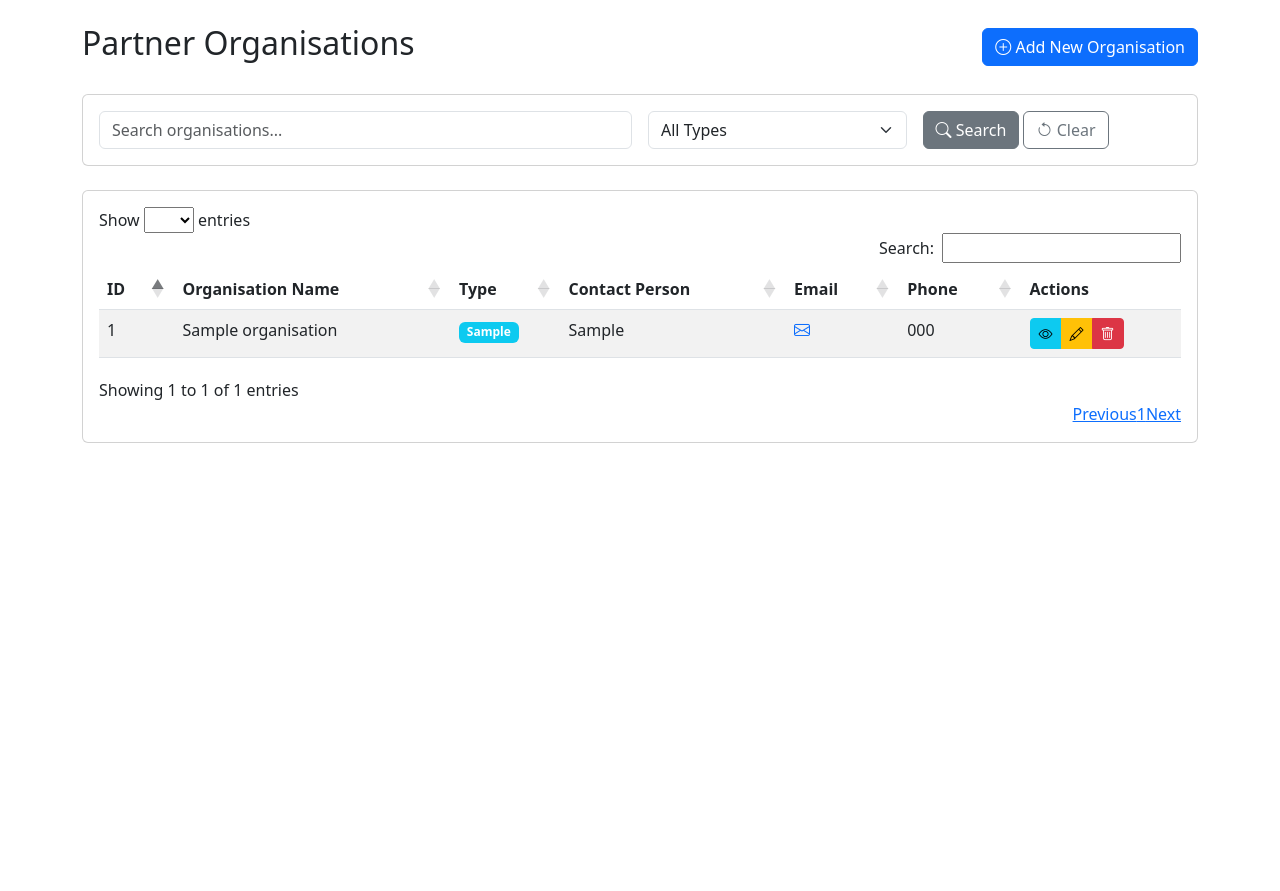
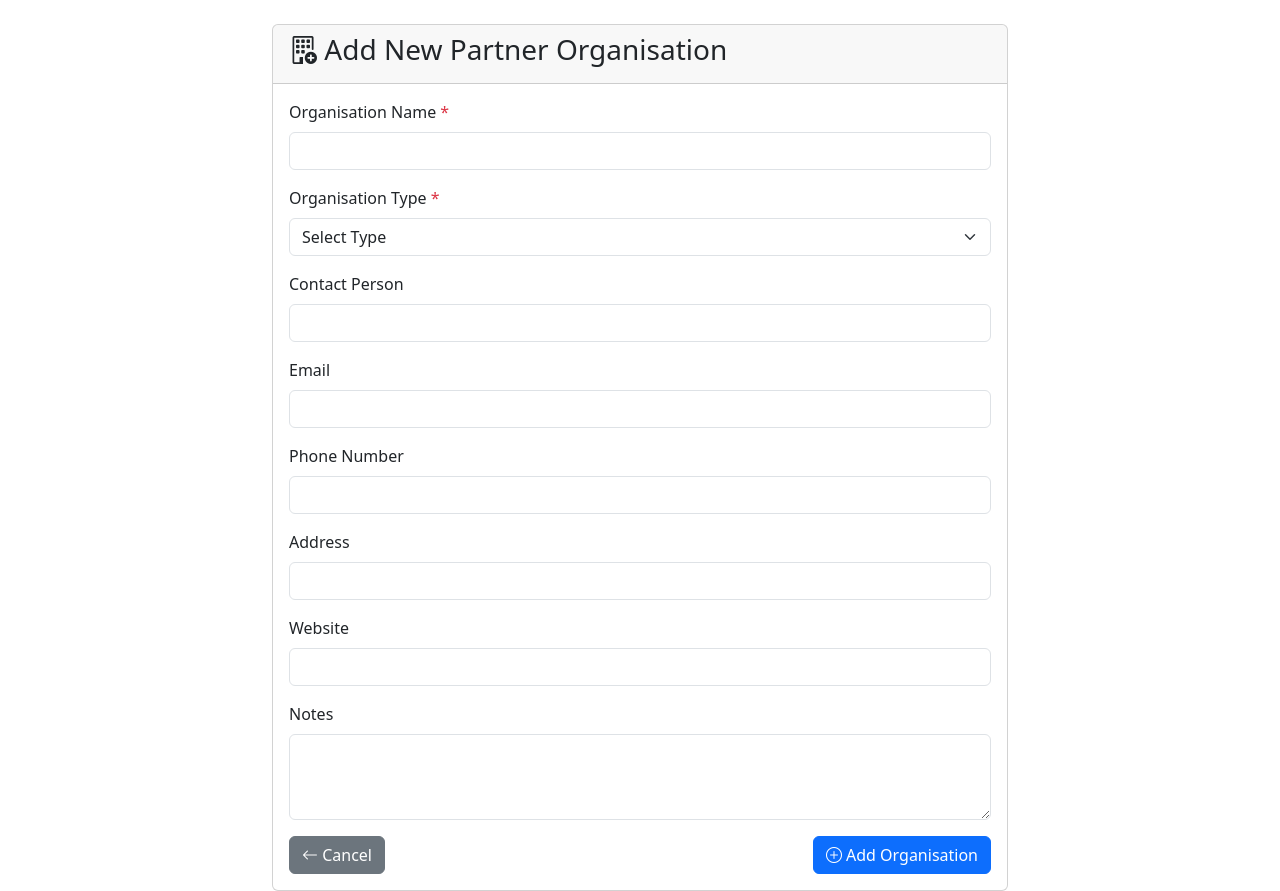
Before and after one commit to abstractalex-lab/safepaws-rescue, a PHP site: page /partner_organisations/list.php in a window 1280 px wide. Shown: the part 56-947 px from the top of the page. Before the commit the page ends 499 px from the top, so only its background shows below. Run offline with PHP 8.4, Linux system fonts and the light colour scheme; the visitor is signed in with stand-in values (Sample User, id 1); tables that the repository leaves empty or names only in its code hold one stand-in row (values such as "Sample post"); some libraries are stand-ins or nearby versions.

Commit message:
Edits on Organisations section (List.php)

```diff
--- a/partner_organisations/list.php
+++ b/partner_organisations/list.php
@@ -1,35 +1,68 @@
 <?php
-// partner_organisations/list.php
+// partner_organisations/add.php
 require_once __DIR__ . '/../auth/authentication.php';
 require_once __DIR__ . '/../connection.php';
-/** @var PDO $pdo */
 
-// display success/error messages from session
-$success_message = $_SESSION['success_message'] ?? null;
-$error_message = $_SESSION['error_message'] ?? null;
-unset($_SESSION['success_message'], $_SESSION['error_message']);
+$errors = [];
+$form_data = [];
 
-// handle search/filter
-$search = isset($_GET['search']) ? '%' . $_GET['search'] . '%' : '%';
-$type_filter = isset($_GET['type']) ? $_GET['type'] : '';
+// handle form submission
+if ($_SERVER['REQUEST_METHOD'] === 'POST') {
+    // sanitize and validate inputs
+    $form_data = [
+            'name' => trim($_POST['name'] ?? ''),
+            'organisation_type' => trim($_POST['organisation_type'] ?? ''),
+            'contact_person' => trim($_POST['contact_person'] ?? ''),
+            'email' => trim($_POST['email'] ?? ''),
+            'phone' => trim($_POST['phone'] ?? ''),
+            'address' => trim($_POST['address'] ?? ''),
+            'website' => trim($_POST['website'] ?? ''),
+            'notes' => trim($_POST['notes'] ?? '')
+    ];
 
-// build query with prepared statements
-$sql = "SELECT * FROM partner_organisations WHERE name LIKE :search";
-$params = [':search' => $search];
-
-if (!empty($type_filter)) {
-    $sql .= " AND organisation_type = :type";
-    $params[':type'] = $type_filter;
+    // validation
+    if (empty($form_data['name'])) {
+        $errors['name'] = 'Organisation name is required';
+    }
+    if (empty($form_data['organisation_type'])) {
+        $errors['organisation_type'] = 'Organisation type is required';
+    }
+    if (!empty($form_data['email']) && !filter_var($form_data['email'], FILTER_VALIDATE_EMAIL)) {
+        $errors['email'] = 'Please enter a valid email address';
+    }
+    if (!empty($form_data['website']) && !filter_var($form_data['website'], FILTER_VALIDATE_URL)) {
+        $errors['website'] = 'Please enter a valid URL';
     }
 
-$sql .= " ORDER BY name ASC";
+    // if no errors, insert into database
+    if (empty($errors)) {
+        try {
+            $sql = "INSERT INTO partner_organisations
+                    (name, organisation_type, contact_person, email, phone, address, website, notes)
+                    VALUES (:name, :type, :contact, :email, :phone, :address, :website, :notes)";
+
             $stmt = $pdo->prepare($sql);
-$stmt->execute($params);
-$organisations = $stmt->fetchAll();
+            $stmt->execute([
+                    ':name' => $form_data['name'],
+                    ':type' => $form_data['organisation_type'],
+                    ':contact' => $form_data['contact_person'] ?: null,
+                    ':email' => $form_data['email'] ?: null,
+                    ':phone' => $form_data['phone'] ?: null,
+                    ':address' => $form_data['address'] ?: null,
+                    ':website' => $form_data['website'] ?: null,
+                    ':notes' => $form_data['notes'] ?: null
+            ]);
 
-// get unique types for filter dropdown
-$type_stmt = $pdo->query("SELECT DISTINCT organisation_type FROM partner_organisations ORDER BY organisation_type");
-$types = $type_stmt->fetchAll();
+            $_SESSION['success_message'] = "Organisation '{$form_data['name']}' has been added successfully!";
+            header('Location: list.php');
+            exit;
+
+        } catch (PDOException $e) {
+            $errors['database'] = 'Failed to add organisation. Please try again.';
+            error_log('Database error: ' . $e->getMessage());
+        }
+    }
+}
 ?>
 
 <!DOCTYPE html>
@@ -37,175 +70,113 @@
 <head>
     <meta charset="UTF-8">
     <meta name="viewport" content="width=device-width, initial-scale=1.0">
-    <title>Partner Organisations - SafePaws</title>
+    <title>Add Partner Organisation - SafePaws</title>
     <link href="https://cdn.jsdelivr.net/npm/bootstrap@5.3.0/dist/css/bootstrap.min.css" rel="stylesheet">
-    <link href="https://cdn.datatables.net/1.13.6/css/dataTables.bootstrap5.min.css" rel="stylesheet">
     <link rel="stylesheet" href="https://cdn.jsdelivr.net/npm/bootstrap-icons@1.11.0/font/bootstrap-icons.css">
 </head>
 <body>
 <?php include __DIR__ . '/../includes/navbar.php'; ?>
 
 <div class="container mt-4">
-    <div class="d-flex justify-content-between align-items-center mb-4">
-        <h2>Partner Organisations</h2>
-        <a href="add.php" class="btn btn-primary">
-            <i class="bi bi-plus-circle"></i> Add New Organisation
-        </a>
+    <div class="row justify-content-center">
+        <div class="col-md-8">
+            <div class="card">
+                <div class="card-header">
+                    <h3><i class="bi bi-building-add"></i> Add New Partner Organisation</h3>
                 </div>
-
-    <?php if ($success_message): ?>
-        <div class="alert alert-success alert-dismissible fade show" role="alert">
-            <i class="bi bi-check-circle"></i> <?= htmlspecialchars($success_message) ?>
-            <button type="button" class="btn-close" data-bs-dismiss="alert"></button>
+                <div class="card-body">
+                    <?php if (!empty($errors['database'])): ?>
+                        <div class="alert alert-danger">
+                            <i class="bi bi-exclamation-triangle"></i> <?= htmlspecialchars($errors['database']) ?>
                         </div>
                     <?php endif; ?>
 
-    <?php if ($error_message): ?>
-        <div class="alert alert-danger alert-dismissible fade show" role="alert">
-            <i class="bi bi-exclamation-triangle"></i> <?= htmlspecialchars($error_message) ?>
-            <button type="button" class="btn-close" data-bs-dismiss="alert"></button>
+                    <form method="POST" action="" novalidate>
+                        <div class="mb-3">
+                            <label for="name" class="form-label">Organisation Name <span class="text-danger">*</span></label>
+                            <input type="text" class="form-control <?= isset($errors['name']) ? 'is-invalid' : '' ?>"
+                                   id="name" name="name" value="<?= htmlspecialchars($form_data['name'] ?? '') ?>"
+                                   required maxlength="150">
+                            <?php if (isset($errors['name'])): ?>
+                                <div class="invalid-feedback"><?= htmlspecialchars($errors['name']) ?></div>
+                            <?php endif; ?>
                         </div>
-    <?php endif; ?>
 
-    <div class="card mb-4">
-        <div class="card-body">
-            <form method="GET" class="row g-3">
-                <div class="col-md-6">
-                    <input type="text" class="form-control" name="search"
-                           placeholder="Search organisations..."
-                           value="<?= htmlspecialchars($_GET['search'] ?? '') ?>">
-                </div>
-                <div class="col-md-3">
-                    <select class="form-select" name="type">
-                        <option value="">All Types</option>
-                        <?php foreach ($types as $type): ?>
-                            <option value="<?= htmlspecialchars($type['organisation_type']) ?>"
-                                    <?= (isset($_GET['type']) && $_GET['type'] == $type['organisation_type']) ? 'selected' : '' ?>>
-                                <?= htmlspecialchars($type['organisation_type']) ?>
+                        <div class="mb-3">
+                            <label for="organisation_type" class="form-label">Organisation Type <span class="text-danger">*</span></label>
+                            <select class="form-select <?= isset($errors['organisation_type']) ? 'is-invalid' : '' ?>"
+                                    id="organisation_type" name="organisation_type" required>
+                                <option value="">Select Type</option>
+                                <?php
+                                $types = ['Veterinary Clinic', 'Animal Hospital', 'Pet Supply Store', 'Community Partner', 'Other'];
+                                foreach ($types as $type):
+                                    ?>
+                                    <option value="<?= $type ?>" <?= (isset($form_data['organisation_type']) && $form_data['organisation_type'] == $type) ? 'selected' : '' ?>>
+                                        <?= $type ?>
                                     </option>
                                 <?php endforeach; ?>
                             </select>
+                            <?php if (isset($errors['organisation_type'])): ?>
+                                <div class="invalid-feedback"><?= htmlspecialchars($errors['organisation_type']) ?></div>
+                            <?php endif; ?>
                         </div>
-                <div class="col-md-3">
-                    <button type="submit" class="btn btn-secondary">
-                        <i class="bi bi-search"></i> Search
+
+                        <div class="mb-3">
+                            <label for="contact_person" class="form-label">Contact Person</label>
+                            <input type="text" class="form-control" id="contact_person" name="contact_person"
+                                   value="<?= htmlspecialchars($form_data['contact_person'] ?? '') ?>" maxlength="100">
+                        </div>
+
+                        <div class="mb-3">
+                            <label for="email" class="form-label">Email</label>
+                            <input type="email" class="form-control <?= isset($errors['email']) ? 'is-invalid' : '' ?>"
+                                   id="email" name="email" value="<?= htmlspecialchars($form_data['email'] ?? '') ?>" maxlength="100">
+                            <?php if (isset($errors['email'])): ?>
+                                <div class="invalid-feedback"><?= htmlspecialchars($errors['email']) ?></div>
+                            <?php endif; ?>
+                        </div>
+
+                        <div class="mb-3">
+                            <label for="phone" class="form-label">Phone Number</label>
+                            <input type="tel" class="form-control" id="phone" name="phone"
+                                   value="<?= htmlspecialchars($form_data['phone'] ?? '') ?>" maxlength="20">
+                        </div>
+
+                        <div class="mb-3">
+                            <label for="address" class="form-label">Address</label>
+                            <input type="text" class="form-control" id="address" name="address"
+                                   value="<?= htmlspecialchars($form_data['address'] ?? '') ?>" maxlength="255">
+                        </div>
+
+                        <div class="mb-3">
+                            <label for="website" class="form-label">Website</label>
+                            <input type="url" class="form-control <?= isset($errors['website']) ? 'is-invalid' : '' ?>"
+                                   id="website" name="website" value="<?= htmlspecialchars($form_data['website'] ?? '') ?>" maxlength="255">
+                            <?php if (isset($errors['website'])): ?>
+                                <div class="invalid-feedback"><?= htmlspecialchars($errors['website']) ?></div>
+                            <?php endif; ?>
+                        </div>
+
+                        <div class="mb-3">
+                            <label for="notes" class="form-label">Notes</label>
+                            <textarea class="form-control" id="notes" name="notes" rows="3"><?= htmlspecialchars($form_data['notes'] ?? '') ?></textarea>
+                        </div>
+
+                        <div class="d-flex justify-content-between">
+                            <a href="list.php" class="btn btn-secondary">
+                                <i class="bi bi-arrow-left"></i> Cancel
+                            </a>
+                            <button type="submit" class="btn btn-primary">
+                                <i class="bi bi-plus-circle"></i> Add Organisation
                             </button>
-                    <a href="list.php" class="btn btn-outline-secondary">
-                        <i class="bi bi-arrow-counterclockwise"></i> Clear
-                    </a>
                         </div>
                     </form>
                 </div>
-    </div>
-
-    <div class="card">
-        <div class="card-body">
-            <table id="organisationsTable" class="table table-striped table-hover">
-                <thead>
-                <tr>
-                    <th>ID</th>
-                    <th>Organisation Name</th>
-                    <th>Type</th>
-                    <th>Contact Person</th>
-                    <th>Email</th>
-                    <th>Phone</th>
-                    <th>Actions</th>
-                </tr>
-                </thead>
-                <tbody>
-                <?php if (count($organisations) > 0): ?>
-                    <?php foreach ($organisations as $org): ?>
-                        <tr>
-                            <td><?= $org['organisation_id'] ?></td>
-                            <td><?= htmlspecialchars($org['name']) ?></td>
-                            <td>
-                                    <span class="badge bg-info">
-                                        <?= htmlspecialchars($org['organisation_type']) ?>
-                                    </span>
-                            </td>
-                            <td><?= htmlspecialchars($org['contact_person'] ?? 'N/A') ?></td>
-                            <td>
-                                <?php if (!empty($org['email'])): ?>
-                                    <a href="mailto:<?= htmlspecialchars($org['email']) ?>">
-                                        <i class="bi bi-envelope"></i>
-                                    </a>
-                                <?php else: ?>
-                                    N/A
-                                <?php endif; ?>
-                            </td>
-                            <td><?= htmlspecialchars($org['phone'] ?? 'N/A') ?></td>
-                            <td>
-                                <div class="btn-group" role="group">
-                                    <a href="view.php?id=<?= $org['organisation_id'] ?>"
-                                       class="btn btn-sm btn-info" title="View">
-                                        <i class="bi bi-eye"></i>
-                                    </a>
-                                    <a href="edit.php?id=<?= $org['organisation_id'] ?>"
-                                       class="btn btn-sm btn-warning" title="Edit">
-                                        <i class="bi bi-pencil"></i>
-                                    </a>
-                                    <button onclick="confirmDelete(<?= $org['organisation_id'] ?>, '<?= htmlspecialchars($org['name']) ?>')"
-                                            class="btn btn-sm btn-danger" title="Delete">
-                                        <i class="bi bi-trash"></i>
-                                    </button>
-                                </div>
-                            </td>
-                        </tr>
-                    <?php endforeach; ?>
-                <?php else: ?>
-                    <tr>
-                        <td colspan="7" class="text-center">No organisations found</td>
-                    </tr>
-                <?php endif; ?>
-                </tbody>
-            </table>
-        </div>
-    </div>
-</div>
-
-<div class="modal fade" id="deleteModal" tabindex="-1">
-    <div class="modal-dialog">
-        <div class="modal-content">
-            <div class="modal-header">
-                <h5 class="modal-title">Confirm Delete</h5>
-                <button type="button" class="btn-close" data-bs-dismiss="modal"></button>
-            </div>
-            <div class="modal-body">
-                <p>Are you sure you want to delete <strong id="deleteOrgName"></strong>?</p>
-                <p class="text-danger"><i class="bi bi-exclamation-triangle"></i> This action cannot be undone.</p>
-            </div>
-            <div class="modal-footer">
-                <button type="button" class="btn btn-secondary" data-bs-dismiss="modal">Cancel</button>
-                <a href="#" id="deleteConfirmBtn" class="btn btn-danger">
-                    <i class="bi bi-trash"></i> Delete
-                </a>
             </div>
         </div>
     </div>
 </div>
 
-<script src="https://code.jquery.com/jquery-3.7.1.min.js"></script>
-<script src="https://cdn.datatables.net/1.13.6/js/jquery.dataTables.min.js"></script>
-
-<script>
-    $(document).ready(function() {
-        $('#organisationsTable').DataTable({
-            "pageLength": 15,
-            "order": [[0, 'asc']],
-            "columnDefs": [
-                { "orderable": false, "targets": 6 }
-            ],
-            "language": {
-                "emptyTable": "No organisations found"
-            }
-        });
-    });
-
-    function confirmDelete(id, name) {
-        document.getElementById('deleteOrgName').textContent = name;
-        document.getElementById('deleteConfirmBtn').href = 'delete.php?id=' + id;
-        new bootstrap.Modal(document.getElementById('deleteModal')).show();
-    }
-</script>
+<script src="https://cdn.jsdelivr.net/npm/bootstrap@5.3.0/dist/js/bootstrap.bundle.min.js"></script>
 </body>
 </html>
```
Lines whose indentation alone changed are shown as unchanged.
